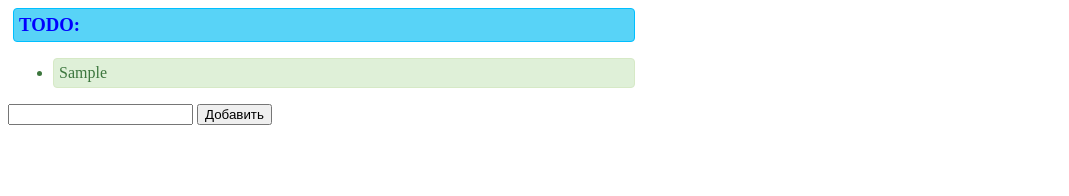
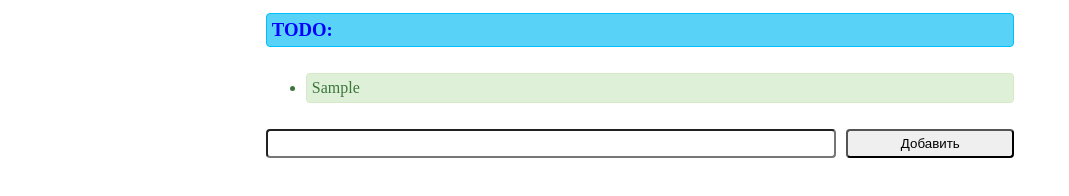
Before and after one commit to oksana-iastrebtsova/hillel-home-work-js, a plain HTML site: page HomeWork_09/index.html in a window 1280 px wide. Both pictures are taken after typing "Sample" into the empty fields and a click on the button "Добавить". Shown: the whole page, without its empty margins (0-1069 px from the left). Drawn offline with Linux system fonts and the light colour scheme.

Commit message:
Занятие 9. Рефакторинг

```diff
--- a/HomeWork_09/index.html
+++ b/HomeWork_09/index.html
@@ -3,17 +3,21 @@
 <head>
     <meta charset="UTF-8">
     <title>Title</title>
-    <link rel="stylesheet" href="./style.css" />
+    <link rel="stylesheet" href="./style.css"/>
     <script src="./script.js" defer></script>
 </head>
 <body>
 
-<div class="div-todo">
-    <h3 class="title-todo">TODO:</h3>
-    <ul class="list-todo" id="listToDo">
-    </ul>
-    <input type="text" id="textNewToDo" value="">
-    <input type="button" id="buttonAddToDo" value="Добавить">
+<div class="wrapper-todo">
+    <div class="todo">
+        <h3 class="title-todo element-todo">TODO:</h3>
+        <ul class="list-todo" id="listToDo">
+        </ul>
+        <div class="container-input-todo">
+            <input type="text" class="text-new-todo element-todo" id="textNewToDo" value="">
+            <input type="button" class="button-add-todo element-todo" id="buttonAddToDo" value="Добавить">
+        </div>
+    </div>
 </div>
 
 </body>
--- a/HomeWork_09/script.js
+++ b/HomeWork_09/script.js
@@ -1,4 +1,4 @@
-const CLASS_FOR_ITEM_TODO = 'item-todo';
+const CLASSES_FOR_ITEM_TODO = ['item-todo', 'element-todo'];
 const textNewToDo = document.querySelector('#textNewToDo');
 const buttonAddToDo = document.querySelector('#buttonAddToDo');
 let listToDo = document.querySelector('#listToDo');
@@ -13,22 +13,22 @@ function onButtonAddToDoClick() {
 }
 
 function isTextNewToDoEmpty() {
-    return textNewToDo.value.length == 0;
+    return textNewToDo.value.trim().length == 0;
 }
 
 function createNewItemToDo() {
     let itemToDo = document.createElement('li');
-    itemToDo.innerHTML = getTextNewToDo();
-    itemToDo.classList.add(getClassForItemToDo());
+    addStyles(itemToDo);
+    setText(itemToDo);
     return itemToDo;
 }
 
-function getTextNewToDo() {
-    return textNewToDo.value;
+function addStyles(itemToDo) {
+    CLASSES_FOR_ITEM_TODO.forEach(style => itemToDo.classList.add(style));
 }
 
-function getClassForItemToDo() {
-    return CLASS_FOR_ITEM_TODO;
+function setText(itemToDo) {
+    itemToDo.innerHTML = textNewToDo.value.trim();
 }
 
 function appendNewToDoItem(itemToDo) {
--- a/HomeWork_09/style.css
+++ b/HomeWork_09/style.css
@@ -1,21 +1,41 @@
-.div-todo {
-    width: 50%;
+.wrapper-todo {
+    display: flex;
+    justify-content: center;
+}
+
+.todo {
+    display: flex;
+    flex-direction: column;
+    width: 60%;
+}
+
+.element-todo {
+    padding: 5px;
+    margin: 5px;
+    border-radius: 4px;
 }
 
 .title-todo {
-    padding: 5px;
-    margin: 5px;
     border: 1px solid #00BFFF;
-    border-radius: 4px;
     color: #0000FF;
     background-color: #58D3F7;
 }
 
 .item-todo {
-    padding:5px;
-    margin: 5px;
     border: 1px solid #d6e9c6;
-    border-radius: 4px;
     color: #3c763d;
     background-color: #dff0d8;
 }
+
+.text-new-todo {
+    flex-grow: 80;
+}
+
+.button-add-todo {
+    flex-grow: 20;
+}
+
+.container-input-todo {
+    display: flex;
+    justify-content: space-between;
+}
```
